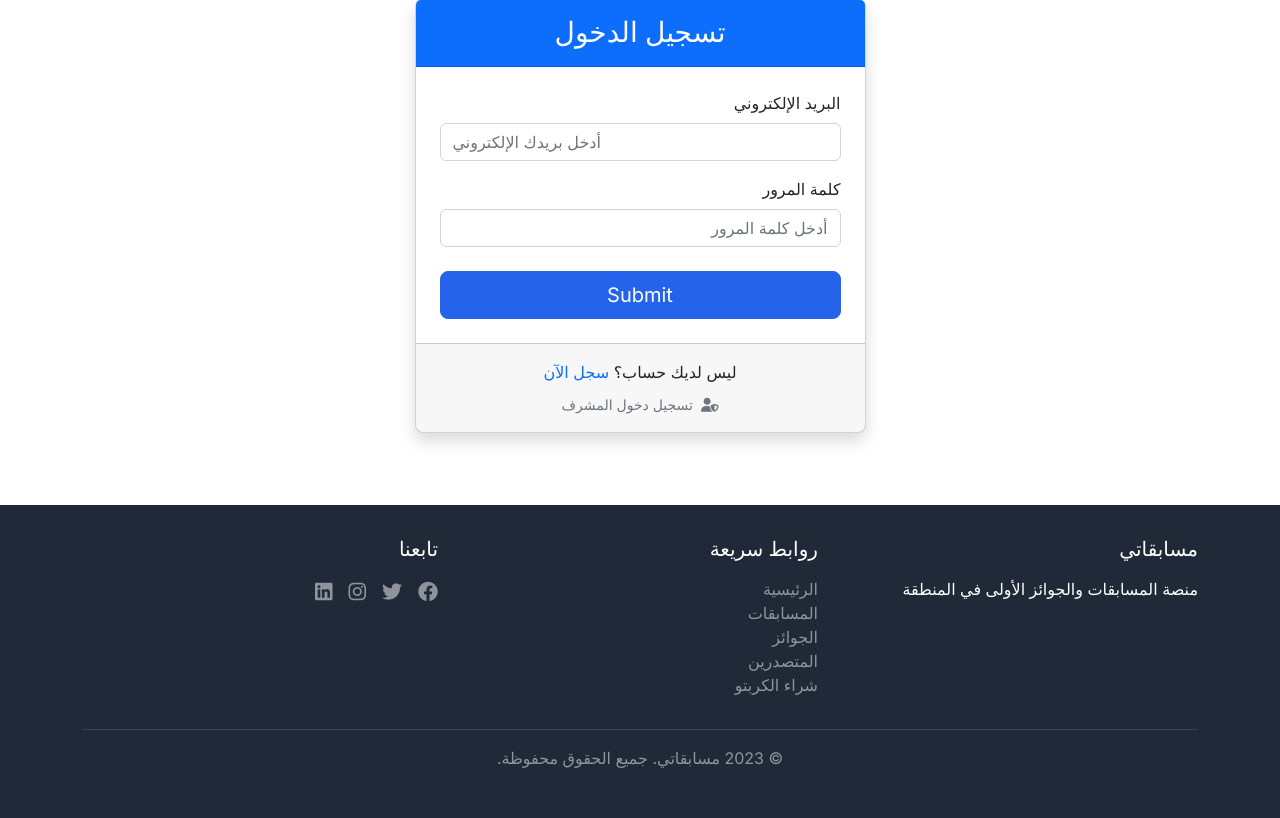
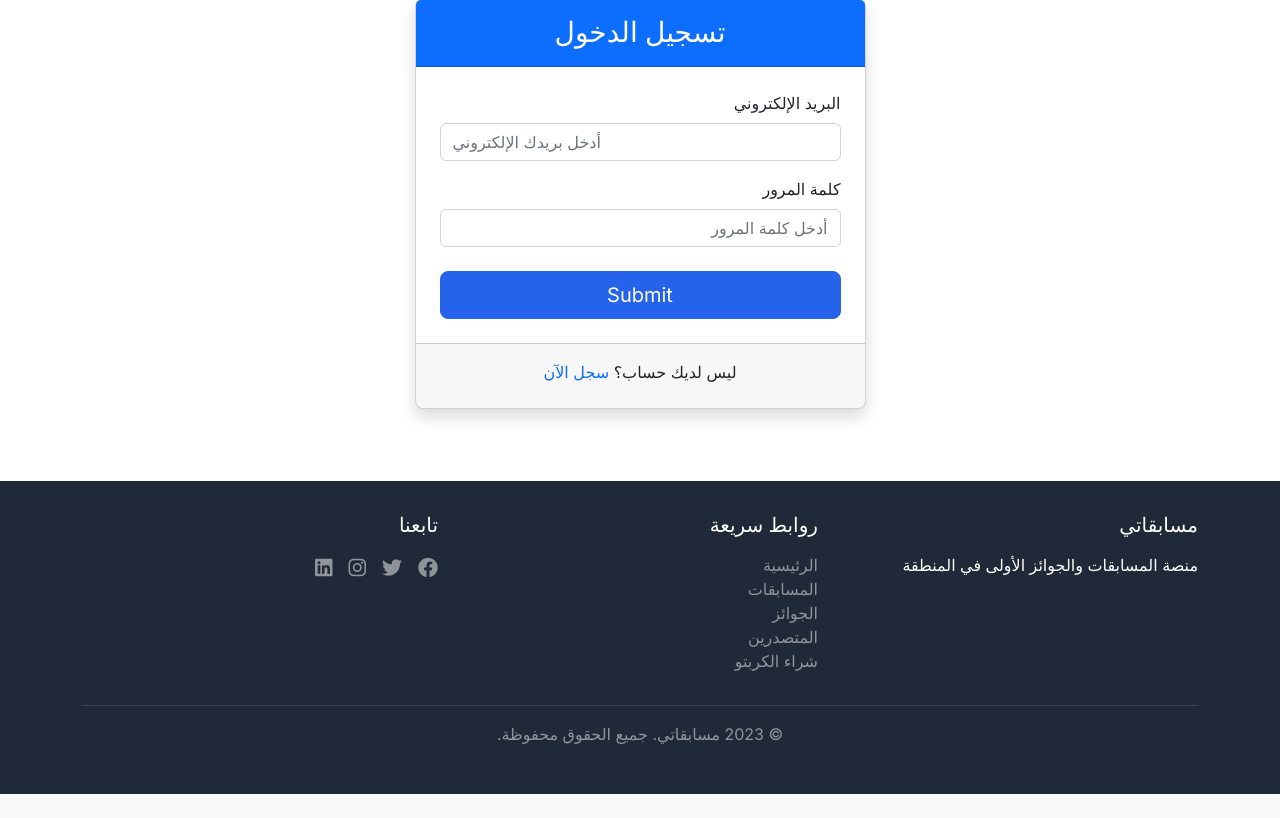
Before and after one commit to sttarlt/ChallengeCentral, a Python web app: template templates/login.html in a window 1280 px wide. Shown: the part 110-928 px from the top of the page. After the commit the page ends 904 px from the top, so only its background shows below. Run offline with Jinja, Linux system fonts and the light colour scheme; the template is opened without the code that fills it, so the values that code supplies are empty, except form fields; tables that the repository leaves empty hold one stand-in row (values such as "Sample post"); form fields are guessed from the names that the template uses.

Commit message:
Enhance security by protecting the administrator login system
Hides admin login link, renames the admin route, and adds rate limiting.

Replit-Commit-Author: Agent
Replit-Commit-Session-Id: 88eedd17-cc37-46d8-836a-528c16855c74
Replit-Commit-Screenshot-Url: https://storage.googleapis.com/screenshot-production-us-central1/aa294537-2263-4963-b0e2-bff8b7de80b2/b0862e28-d5fa-4073-b0f1-95a9d524bcea.jpg

```diff
--- a/routes.py
+++ b/routes.py
@@ -602,7 +602,7 @@ def points_pricing():
 
 
 # Admin routes
-@app.route('/admin/login', methods=['GET', 'POST'])
+@app.route('/secure-admin-panel-9382/authenticate', methods=['GET', 'POST'])
 @limiter.limit("5 per minute, 20 per hour")  # حماية معدل الطلبات للوصول إلى واجهة المشرف
 def admin_login():
     # إذا كان المستخدم مسجل دخول بالفعل كمشرف، يتم توجيهه إلى لوحة التحكم مباشرة
--- a/templates/login.html
+++ b/templates/login.html
@@ -44,11 +44,7 @@
             </div>
             <div class="card-footer text-center py-3">
                 <div class="mb-2">ليس لديك حساب؟ <a href="{{ url_for('register') }}" class="text-decoration-none">سجل الآن</a></div>
-                <div class="mt-2">
-                    <a href="{{ url_for('admin_login') }}" class="text-decoration-none small text-muted">
-                        <i class="fas fa-user-shield me-1"></i> تسجيل دخول المشرف
-                    </a>
-                </div>
+                <!-- Admin login link removed for security -->
             </div>
         </div>
     </div>
```
